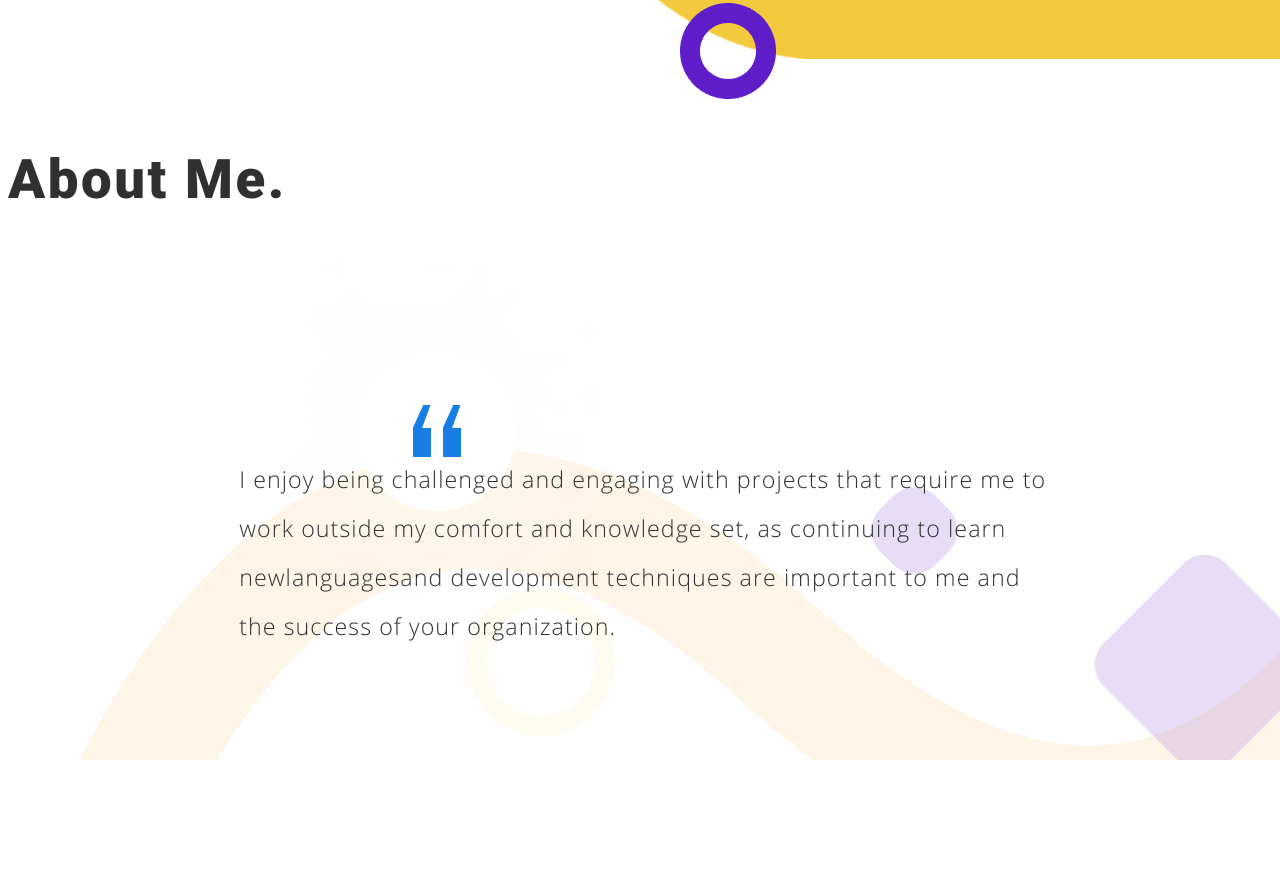
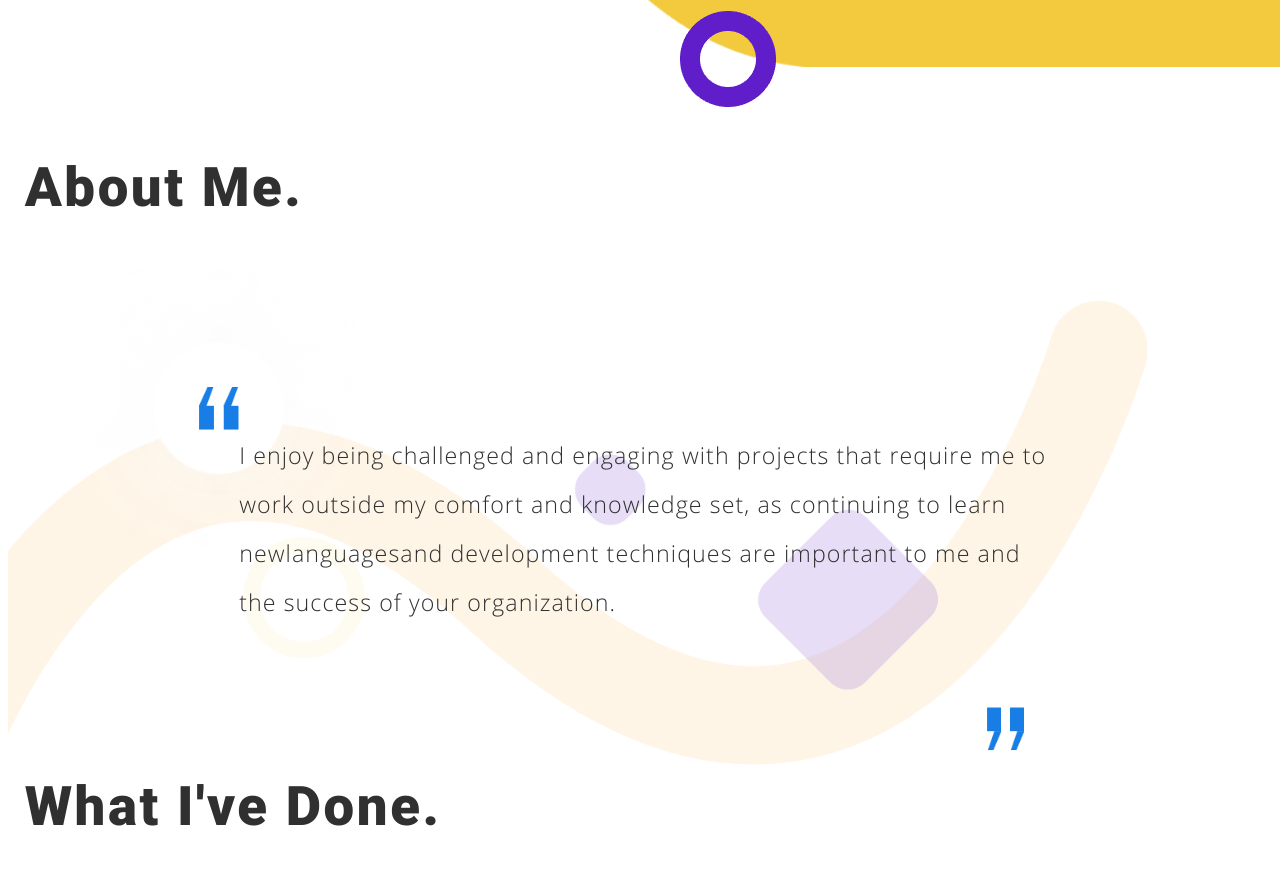
Before and after one commit to arguement/profile, a plain HTML site: page index.html in a window 1280 px wide. Shown: the part 754-1635 px from the top of the page. Before the commit the page ends 1522 px from the top, so only its background shows below. Drawn offline with Linux system fonts and the light colour scheme.

Commit message:
finish about and now at what ive done

```diff
--- a/index.html
+++ b/index.html
@@ -46,7 +46,12 @@
                     <div class="i-enjoy-being-challenged-and-e">
                         I enjoy being challenged and engaging with projects that require me to work outside my comfort and knowledge set, as continuing to learn newlanguagesand development techniques are important to me and the success of your organization.
                     </div>
+                    <img class="about-img-background" src="assets/full_path_backg.png" alt="" srcset="">
                 </div>
+                <div class="what-ive-cont">
+                    <p class="what-ive-done ">What I've Done.</p>
+                </div>
+
 
         </section>
     </div>
--- a/main.css
+++ b/main.css
@@ -22,6 +22,7 @@
 
 html,body{
     width: 100%;
+    overflow-x: hidden;
 }
 
 
@@ -30,6 +31,7 @@ the same column */
 .nav ul{
     list-style: none;
     display: flex;
+    padding-left: 1.3%;
 
 }
 
@@ -68,7 +70,7 @@ the same column */
 }
 
 .grid > div{
-    margin-left: 3%;
+    margin-left: 1.3%;
 }
 
 
@@ -246,10 +248,11 @@ and (-webkit-min-device-pixel-ratio: 1.5)  {
     font-size: calc(29px + 2vw);
     letter-spacing: 2.55px;
     line-height: 70px;
+    margin-left: 1.3%
   }
 
   .i-enjoy-being-challenged-and-e {
-    height: 219.05px;
+    /* height: 219.05px; */
     width: 817.75px;
     color: #303030;
     font-family: "Open Sans Light";
@@ -258,12 +261,45 @@ and (-webkit-min-device-pixel-ratio: 1.5)  {
     line-height: 49px;
     /* margin-left: auto;
     margin-right: auto; */
-    margin-top: 195px;
+    margin-top: 12.8%;
+    z-index: 2;
   }
 
-  .i-enjoy-being-challenged-and-e-container{
+  /* .i-enjoy-being-challenged-and-e-container{
     display: flex;
     justify-content: center;
     background-image: url("assets/full_path_backg.png");
     height: 500px;
+
+  } */
+  .i-enjoy-being-challenged-and-e-container{
+    display: flex;
+    justify-content: center;
+    position: relative;
+
   }
+
+.about-img-background{
+    position: absolute;
+    z-index: 1;
+    width: 100%;
+    right: 11%;
+    margin-left: auto;
+    margin-right: auto;
+
+}
+
+.what-ive-cont{
+    margin-left: 1.3%;
+    margin-top: 11.18%;
+}
+
+.what-ive-done {
+    height: 70px;
+    width: 455px;
+    color: #303030;
+    font-family: "Roboto Black";
+    font-size: calc(29px + 2vw);
+    letter-spacing: 2.55px;
+    line-height: 70px;
+  }
```
